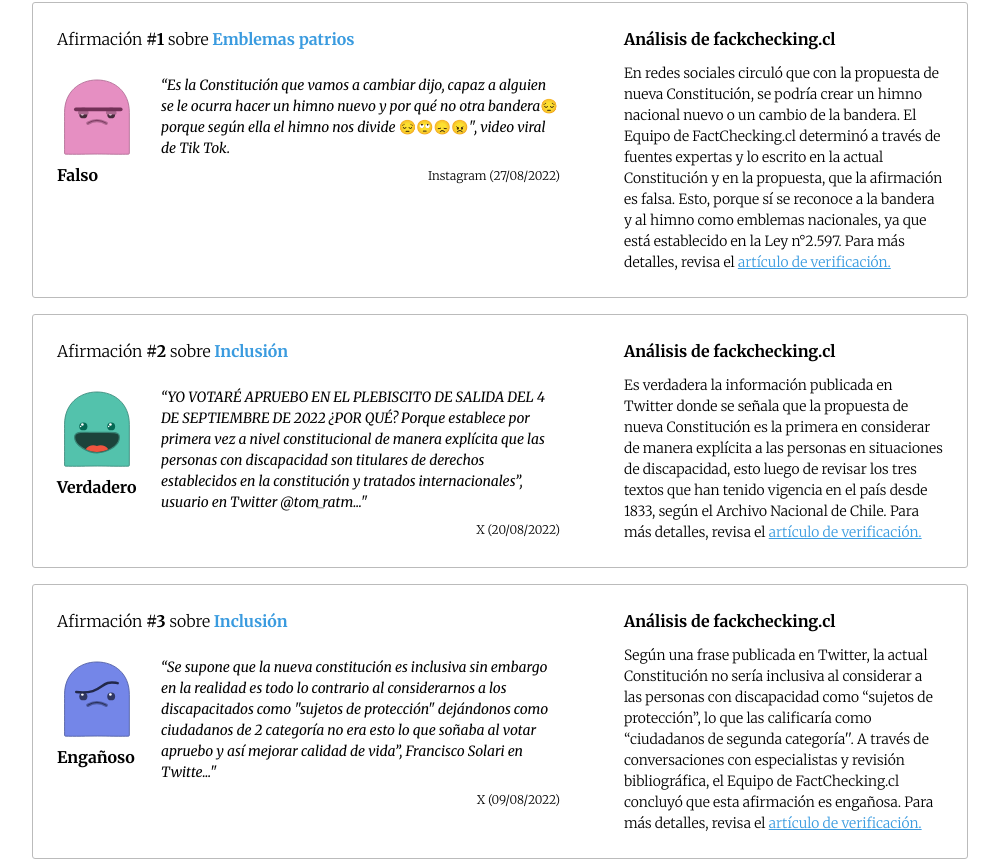
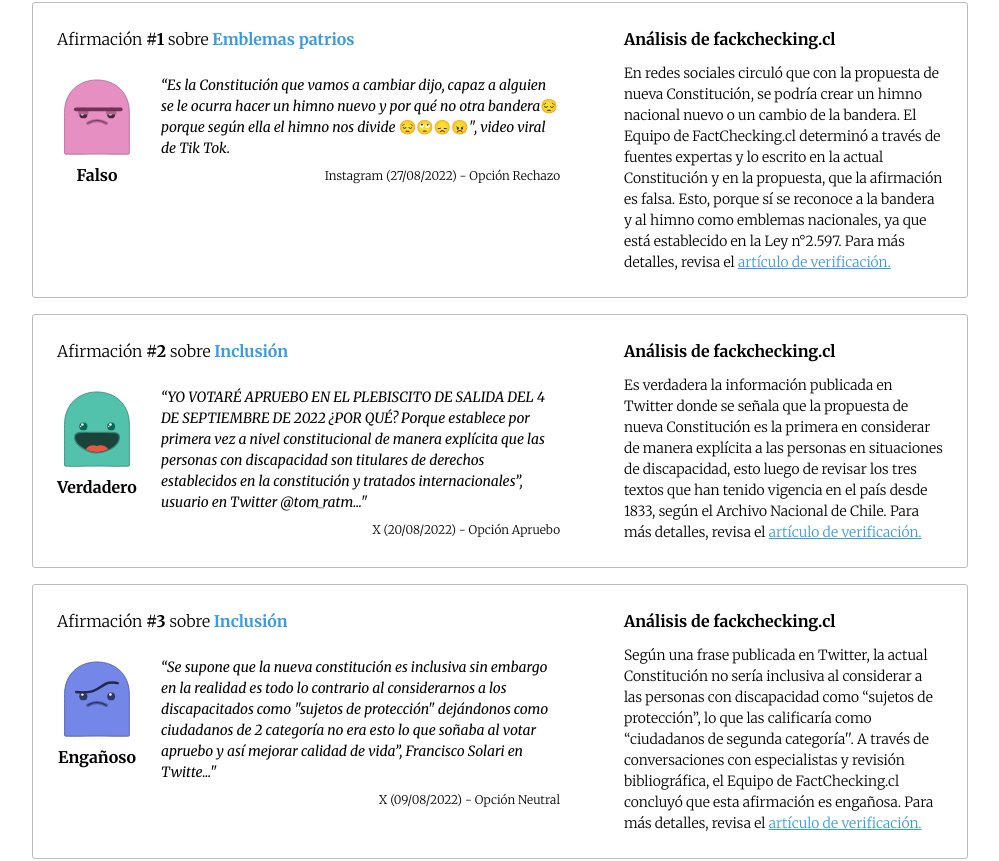
Before and after one commit to fdoflorenzano/fact-checking-vis-2022-chilean-referendum, a React (Vite) app: page / in a window 1280 px wide. Shown: the part 1224-2085 px from the top of the page, without its empty margins (140-1139 px from the left). Built offline with nearby package versions, Linux system fonts and the light colour scheme.

Commit message:
styling tweaks

```diff
--- a/src/components/ClaimTooltip/ClaimTooltip.tsx
+++ b/src/components/ClaimTooltip/ClaimTooltip.tsx
@@ -12,6 +12,7 @@ import Avatar from "../Avatar";
 import { rawSourceMap } from "../../constants/sources";
 import { getSource } from "../../util/general";
 import { parseTime, readableTime } from "../../util/time";
+import { rawPreferenceMap } from "../../constants/preferences";
 
 import css from "./ClaimTooltip.module.css";
 
@@ -35,12 +36,12 @@ function ClaimTooltip({ claim, children }: ClaimTooltipProps) {
                 Afirmación <strong>#{claim.index + 1}</strong> sobre{" "}
                 <strong className="emphasisText"> {claim.categoryRaw}</strong>{" "}
               </p>
-              <p className="source">
+              <p className={css.source}>
                 {rawSourceMap[getSource(claim)]} (
                 {claim.date == null
                   ? "fecha desconocida"
                   : readableTime(parseTime(claim.date!)!)}
-                )
+                ) - Opción {rawPreferenceMap[claim.preference]}
               </p>
             </div>
 
--- a/src/components/Claims/Claims.module.css
+++ b/src/components/Claims/Claims.module.css
@@ -48,6 +48,10 @@
   gap: var(--space-2xs);
 }
 
+.claimWrapper .verificationWrapper p {
+  text-align: center;
+}
+
 .claimWrapper .verificationWrapper img {
   width: var(--space-3xl);
   height: var(--space-3xl);
--- a/src/components/Claims/Claims.tsx
+++ b/src/components/Claims/Claims.tsx
@@ -5,6 +5,7 @@ import VerificationTooltip from "../VerificationTooltip";
 import { rawSourceMap } from "../../constants/sources";
 import { parseTime, readableTime } from "../../util/time";
 import { getSource } from "../../util/general";
+import { rawPreferenceMap } from "../../constants/preferences";
 
 import type { Claim } from "../../types/claims";
 
@@ -43,7 +44,7 @@ function Claims({ claims }: ClaimsProps) {
                   {claim.date == null
                     ? "fecha desconocida"
                     : readableTime(parseTime(claim.date!)!)}
-                  )
+                  ) - Opción {rawPreferenceMap[claim.preference]}
                 </p>
               </div>
             </div>
```
